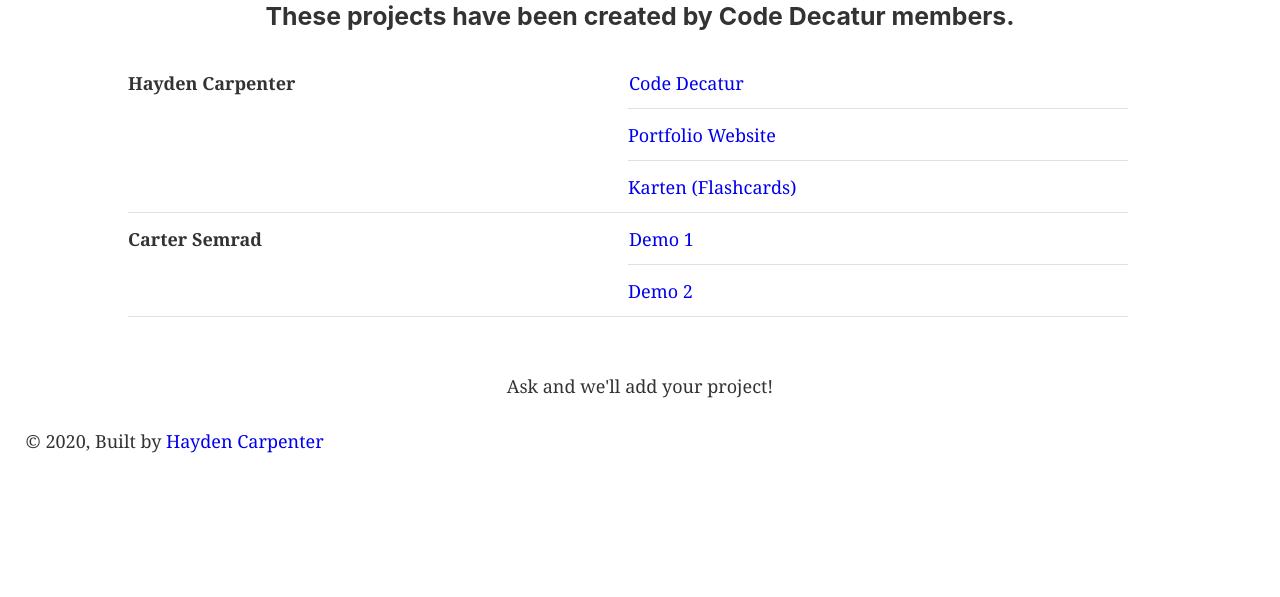
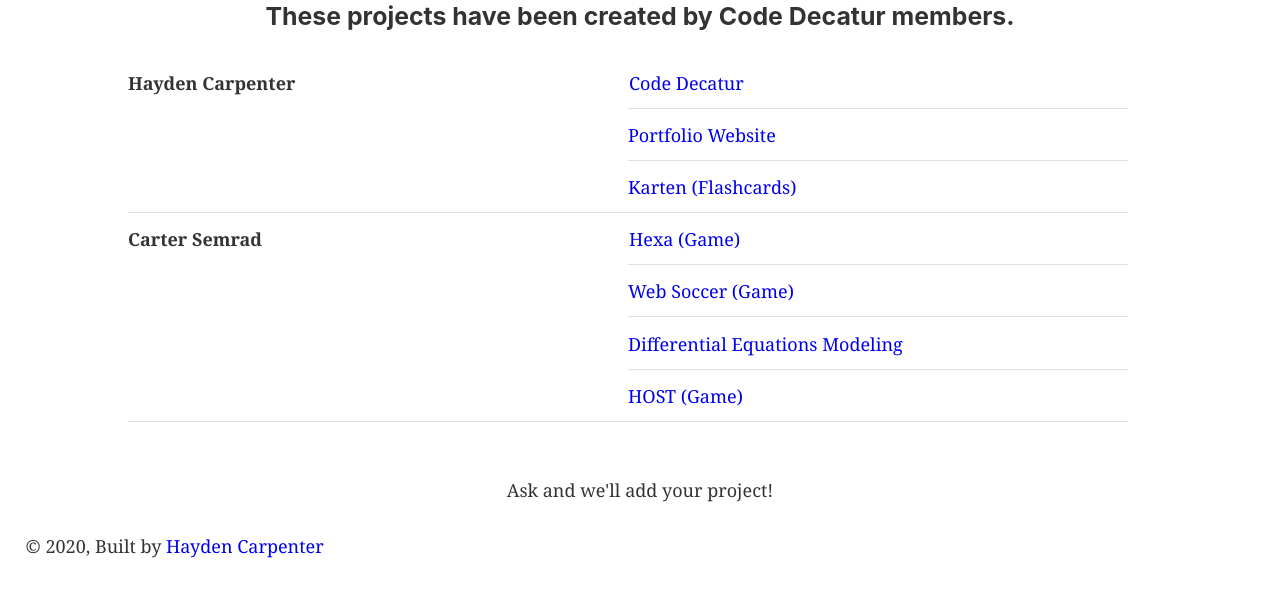
Before and after one commit to dhstechclub/codedecatur.org, a Gatsby site: page /projects in a window 1280 px wide. Shown: the part 145-742 px from the top of the page. Built offline with nearby package versions, Linux system fonts and the light colour scheme; Gatsby itself is replaced by a stand-in of ours.

Commit message:
Porjects and tutorial update

```diff
--- a/src/pages/projects.js
+++ b/src/pages/projects.js
@@ -7,11 +7,11 @@ import SEO from "../components/seo"
 const projects = [
     {"url": "https://codecatur.com/", "name": "Code Decatur", "author": "Hayden Carpenter", "redirect": false},
     {"url": "https://dev.dance", "name": "Portfolio Website", "author": "Hayden Carpenter"},
-    {"url": "https://dev.dance", "name": "Karten (Flashcards)", "author": "Hayden Carpenter", "redirect": false},
-    {"url": "https://dev.dance", "name": "Demo 1", "author": "Carter Semrad"},
-    {"url": "https://dev.dance", "name": "Demo 2", "author": "Carter Semrad"},
-
-
+    {"url": "https://github.com/xHayden/Karten", "name": "Karten (Flashcards)", "author": "Hayden Carpenter", "redirect": false},
+    {"url": "http://cleverlynamedwebsite.pw/hexa", "name": "Hexa (Game)", "author": "Carter Semrad"},
+    {"url": "http://cleverlynamedwebsite.pw/soccer/webSoccer/", "name": "Web Soccer (Game)", "author": "Carter Semrad"},
+    {"url": "https://veryclevername3.github.io/DifferentialEquations/", "name": "Differential Equations Modeling", "author": "Carter Semrad"},
+    {"url": "https://veryclevername3.itch.io/host", "name": "HOST (Game)", "author": "Carter Semrad"},
 
 
 ]
--- a/src/pages/tutorials.js
+++ b/src/pages/tutorials.js
@@ -27,6 +27,8 @@ const tutorials = [
   {'url': 'https://trinket.io/embed/python3/faa497cf91', 'title': "Functions: Demo", "desc": "I'm a new addition to your story :)"},
   {'url': 'https://trinket.io/embed/python3/c1ffcc43c9', 'title': "User Input", "desc": "Sometimes it's better to not give users a choice"},
   {'url': 'https://trinket.io/embed/python3/b5877d9501', 'title': "Scope", "desc": "Anything more is out of the scope of this course."},
+  {'url': 'https://trinket.io/embed/python3/27e3391f65', 'title': "Packages", "desc": "pip install pip"},
+
 ]
 
 
```
